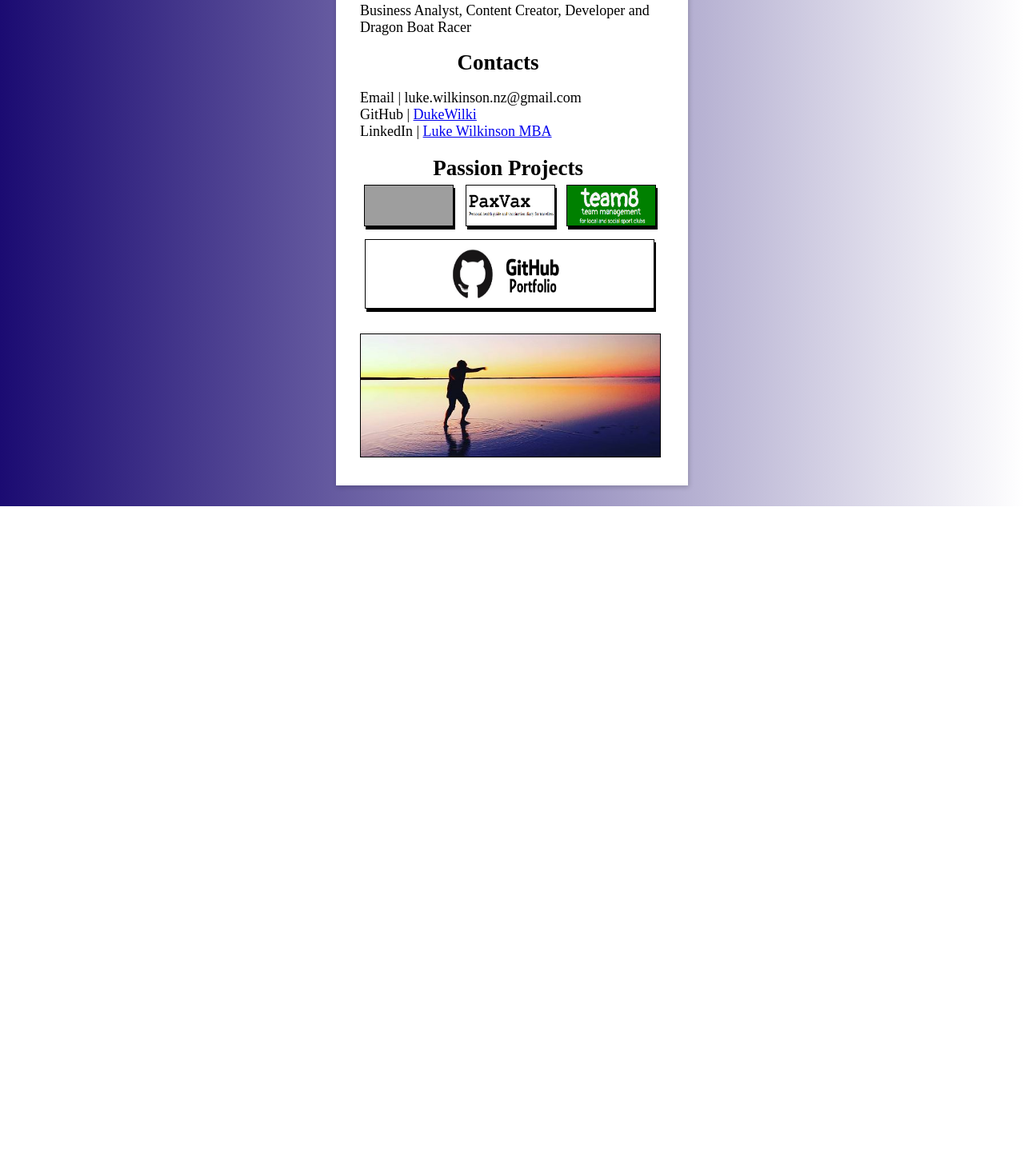
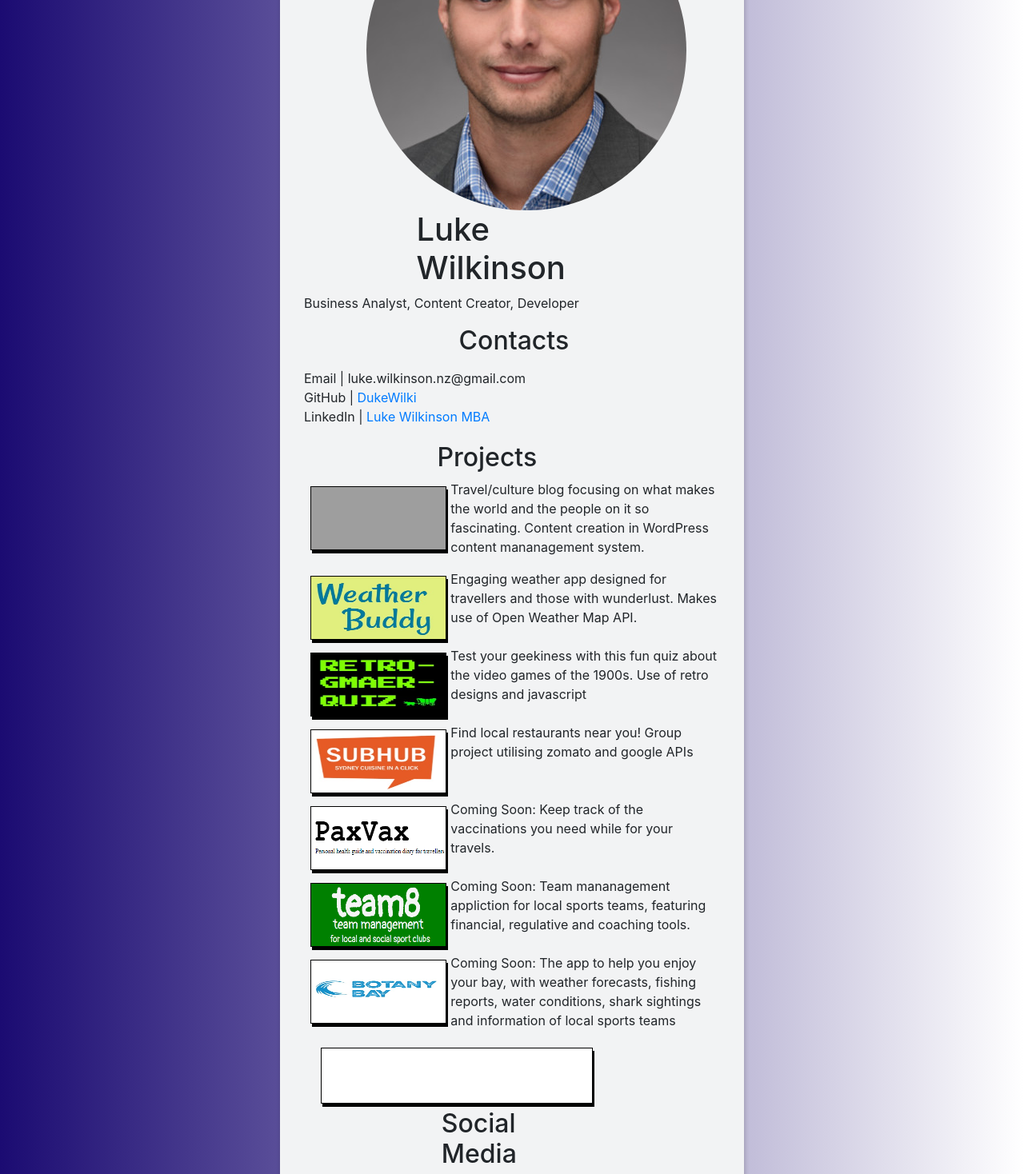
Before and after one commit to DukeWilki/dukewilki.github.io, a plain HTML site: page index.html in a window 1280 px wide. Shown: the part 167-1635 px from the top of the page at 80% size. Before the commit the page ends 800 px from the top, so only its background shows below. Drawn offline with nearby package versions, Linux system fonts and the light colour scheme; grey boxes are pictures that could not be loaded; a web font is replaced by a local one.

Commit message:
neew projects added, updated photo

```diff
--- /dev/null
+++ b/assets/style.css
@@ -0,0 +1,73 @@
+body {
+    font-family: 'Playfair Display SC', serif;font-size: 18px;
+    /* color: rgb(69, 52, 165); */
+    background: linear-gradient(90deg, rgb(27, 11, 114) 0%, #ffffff 100%);
+}
+
+#wrapper{
+    width: 580px;
+    margin: auto;
+    padding: 30px;
+    box-shadow: 1px 2px 6px rgba(0,0,0,0.2);
+    background:#f2f3f4;
+}
+
+.header{
+    padding: 0% 27%;
+}
+
+.imgface {
+    border-radius: 50%;
+    padding: 0% 15% 0% 15%;
+}
+
+h1 {
+    /* background-image: url(0.jpg); */
+    /* border-radius: 50%; */
+    /* padding-top: 300px;
+    padding-bottom: 50px; */
+    /* max-height: 400px; */
+    /* padding-left: 100px;
+    padding-right: 100px; */
+    /* max-width: 400px; */
+}
+
+h2{
+    padding: 0% 32% 0% 32%;
+    margin: 0%;
+}
+
+.contacts {
+
+    list-style-type: none;
+    display: inline;
+}
+
+.projects {
+    margin-top: 20px;
+    margin-bottom: 20px;
+}
+
+.btnpanel {
+    border: 1px solid black;
+    box-shadow: 2px 4px black;
+    margin: 8px;
+    height: 80px;
+    width: 170px;
+}
+
+.btnbanner {
+    border: 1px solid black;
+    box-shadow: 2px 4px black;
+    padding: 2% 35% 2% 34%;
+    margin: 6px;
+    height: 70px;
+    width: 170px;
+    background-color: white;
+}
+
+.imgbanner {
+    border: 1px solid black;
+    margin: 0px;
+    width: 580px;
+}
--- a/index.html
+++ b/index.html
@@ -4,29 +4,30 @@
 <html>
 <head>
     <meta charset="UTF-8" />
-    <link rel="stylesheet" href="style.css">
+    <link rel="stylesheet" href="assets/style.css">
     <title>Luke Wilkinson</title>
-    <link href='https://fonts.googleapis.com/css?family=Spicy Rice' rel='stylesheet'>
+    <link href='https://fonts.googleapis.com/css?family=Spicy Rice&Playfair+Display+SC' rel='stylesheet'>
+    <link rel="stylesheet" href="https://stackpath.bootstrapcdn.com/bootstrap/4.5.2/css/bootstrap.min.css" integrity="sha384-JcKb8q3iqJ61gNV9KGb8thSsNjpSL0n8PARn9HuZOnIxN0hoP+VmmDGMN5t9UJ0Z" crossorigin="anonymous">
+<script src="https://stackpath.bootstrapcdn.com/bootstrap/4.5.2/js/bootstrap.min.js" integrity="sha384-B4gt1jrGC7Jh4AgTPSdUtOBvfO8shuf57BaghqFfPlYxofvL8/KUEfYiJOMMV+rV" crossorigin="anonymous"></script>
 <style>
 
-body {
-    font-family: 'Spicy Rice';font-size: 18px;
-    /* color: rgb(69, 52, 165); */
-    background: linear-gradient(90deg, rgb(27, 11, 114) 0%, #ffffff 100%);
-}
+
 </style>
 </head>
 <body>
+
     <div id="wrapper">
+
+        <!-- <section class="hero">
+            <img class= "imgbanner" src="https://media-exp1.licdn.com/dms/image/C5616AQG6RTrgTUeJMA/profile-displaybackgroundimage-shrink_350_1400/0?e=1603324800&v=beta&t=6Y9_PgMJqS2o0w7Isgcn4Nv6mYQu0UXhL2rUaJaOHXU" alt="Sydney Harbour Skyline">
+        </section> -->
+        <img class= "imgface" src="assets/0.jpg">
         <div class="header">
+
             <h1>Luke Wilkinson</h1>
         </div>
 
-    <p>Business Analyst, Content Creator, Developer and Dragon Boat Racer</p>
-
-<!-- <div class="image">
-    <img src="https://media-exp1.licdn.com/dms/image/C5103AQEsH1qw-NeroQ/profile-displayphoto-shrink_400_400/0?e=1603324800&v=beta&t=4_QDymxscD6TAeQJtJ_GPXTC5tGNyHcWV8xRDZM051Y" alt="profile photo">
-</div> -->
+        <p>Business Analyst, Content Creator, Developer</p>
 
         <div class="contacts">
             <ul><h2>Contacts</h2></ul>
@@ -35,16 +36,94 @@ body {
             <li>LinkedIn | <a href="https://www.linkedin.com/in/lukewilkinsonnz/">Luke Wilkinson MBA</a></li>
         </div>
 
-<section class="projects">
-    <h2>Passion Projects</h2>
-    <a href="https://www.cultureshock-adventure.com"><img class= "imgpanel" src="https://www.cultureshock-adventure.com/wp-content/uploads/2018/08/LOGO-II-MED.png" alt="Cultureshock Adventure"></a>
-    <a href=""><img class= "imgpanel" src="paxvax.png" alt="PaxVax"></a>
-    <a href=""><img class= "imgpanel" src="team8.png" alt="team8"></a>
-    <a href=""><img class= "imgbanner" src="githubportfolio.JPG" alt="GitHub Portfolio"></a>
+
+
+
+
+
+        <div class="container projects">
+            <div class="row">
+            <h2>Projects</h2>
+            <div class="row">
+                <div class="col-4">
+            <a href="https://www.cultureshock-adventure.com"><img class= "btnpanel" src="https://www.cultureshock-adventure.com/wp-content/uploads/2018/08/LOGO-II-MED.png" alt="Cultureshock Adventure"></a>
+                </div>
+                <div class="col-8">
+            <p>Travel/culture blog focusing on what makes the world and the people on it so fascinating. Content creation in WordPress content mananagement system.</p>
+                </div>
+            </div>
+
+            <div class="row">
+                <div class="col-4">
+            <a href="https://dukewilki.github.io/weather-buddy"><img class= "btnpanel" src="assets/weatherbuddy.jpg" alt="Weather Buddy"></a>
+                </div>
+                <div class="col-8">
+            <p>Engaging weather app designed for travellers and those with wunderlust. Makes use of Open Weather Map API.</p>
+                </div>
+            </div>
+
+            <div class="row">
+                <div class="col-4">
+            <a href="https://dukewilki.github.io/retro-gamer-quiz"><img class= "btnpanel" src="assets/retro.jpg" alt="Retro Gamer Quiz"></a>
+                </div>
+                <div class="col-8">
+            <p>Test your geekiness with this fun quiz about the video games of the 1900s. Use of retro designs and javascript</p>
+                </div>
+            </div>
+
+            <div class="row">
+                <div class="col-4">
+            <a href="https://annisapf.github.io/SubHub-Food-Finder/"><img class= "btnpanel" src="assets/subhub.jpg" alt="SubHub"></a>
+                </div>
+                <div class="col-8">
+            <p>Find local restaurants near you! Group project utilising zomato and google APIs</p>
+                </div>
+            </div>
+
+            <div class="row">
+                <div class="col-4">
+            <a href=""><img class= "btnpanel" src="paxvax.png" alt="PaxVax"></a>
+                </div>
+                <div class="col-8">
+            <p>Coming Soon: Keep track of the vaccinations you need while for your travels.</p>
+                </div>
+            </div>
+
+            <div class="row">
+                <div class="col-4">
+            <a href=""><img class= "btnpanel" src="team8.png" alt="team8"></a>
+                </div>
+                <div class="col-8">
+            <p>Coming Soon: Team mananagement appliction for local sports teams, featuring financial, regulative and coaching tools.</p>
+                </div>
+            </div>
+
+            <div class="row">
+                <div class="col-4">
+            <a href=""><img class= "btnpanel" src="assets/botany.jpg" alt="Botany Bay App"></a>
+                </div>
+                <div class="col-8">
+            <p>Coming Soon: The app to help you enjoy your bay, with weather forecasts, fishing reports, water conditions, shark sightings and information of local sports teams</p>
+                </div>
+            </div>
+        </div>
+
+            <a href=""><img class= "btnbanner" src="githubportfolio.JPG" alt="GitHub Portfolio"></a>
+        </section>
+
+        <section class="social">
+            <h2>Social Media</h2>
+            <!-- <a href="https://www.cultureshock-adventure.com"><img class= "btnpanel" src="https://www.cultureshock-adventure.com/wp-content/uploads/2018/08/LOGO-II-MED.png" alt="Cultureshock Adventure"></a>
+            <a href=""><img class= "btnpanel" src="assets/weatherbuddy.jpg" alt="Weather Buddy"></a>
+            <a href=""><img class= "btnpanel" src="assets/retro.jpg" alt="Retro Gamer Quiz"></a>
+            <a href=""><img class= "btnpanel" src="paxvax.png" alt="PaxVax"></a>
+            <a href=""><img class= "btnpanel" src="team8.png" alt="team8"></a>
+            <a href=""><img class= "btnbanner" src="githubportfolio.JPG" alt="GitHub Portfolio"></a> -->
         </section>
 
         <section class="footer">
-    <img class= "imgfooter" src="background_sm.JPG" alt="Luke Wilkinson">
+            <img class= "imgbanner" src="background_sm.JPG" alt="Luke Wilkinson">
         </section>
 
     </div>
+<!-- </body> -->
--- a/style.css
+++ /dev/null
@@ -1,52 +0,0 @@
-#wrapper{
-    width: 380px;
-    margin: auto;
-    padding: 30px;
-    box-shadow: 1px 2px 6px rgba(0,0,0,0.2);
-    background: #ffffff;
-}
-
-.header{
-    padding: 0% 20% 0% 20%;
-}
-
-h2{
-    padding: 0% 24% 0% 24%;
-    margin: 0%;
-}
-
-.contacts {
-
-    list-style-type: none;
-    display: inline;
-
-}
-
-.projects {
-    margin-top: 20px;
-    margin-bottom: 20px;
-}
-
-.imgpanel {
-    border: 1px solid black;
-    box-shadow: 2px 4px black;
-    margin: 5px;
-    height: 50px;
-    width: 110px;
-}
-
-.imgbanner {
-    border: 1px solid black;
-    box-shadow: 2px 4px black;
-    padding: 2% 25% 2% 25%;
-    margin: 6px;
-    height: 70px;
-    width: 170px;
-}
-
-.imgfooter {
-    border: 1px solid black;
-    /* box-shadow: 2px 4px;
-    margin: 6px; */
-    height: 153px;
-}
```
Also changed, not shown: assets/0.jpg (added), assets/botany.jpg (added), assets/retro.jpg (added), assets/subhub.jpg (added), assets/weatherbuddy.jpg (added). Lines whose indentation alone changed are shown as unchanged.
